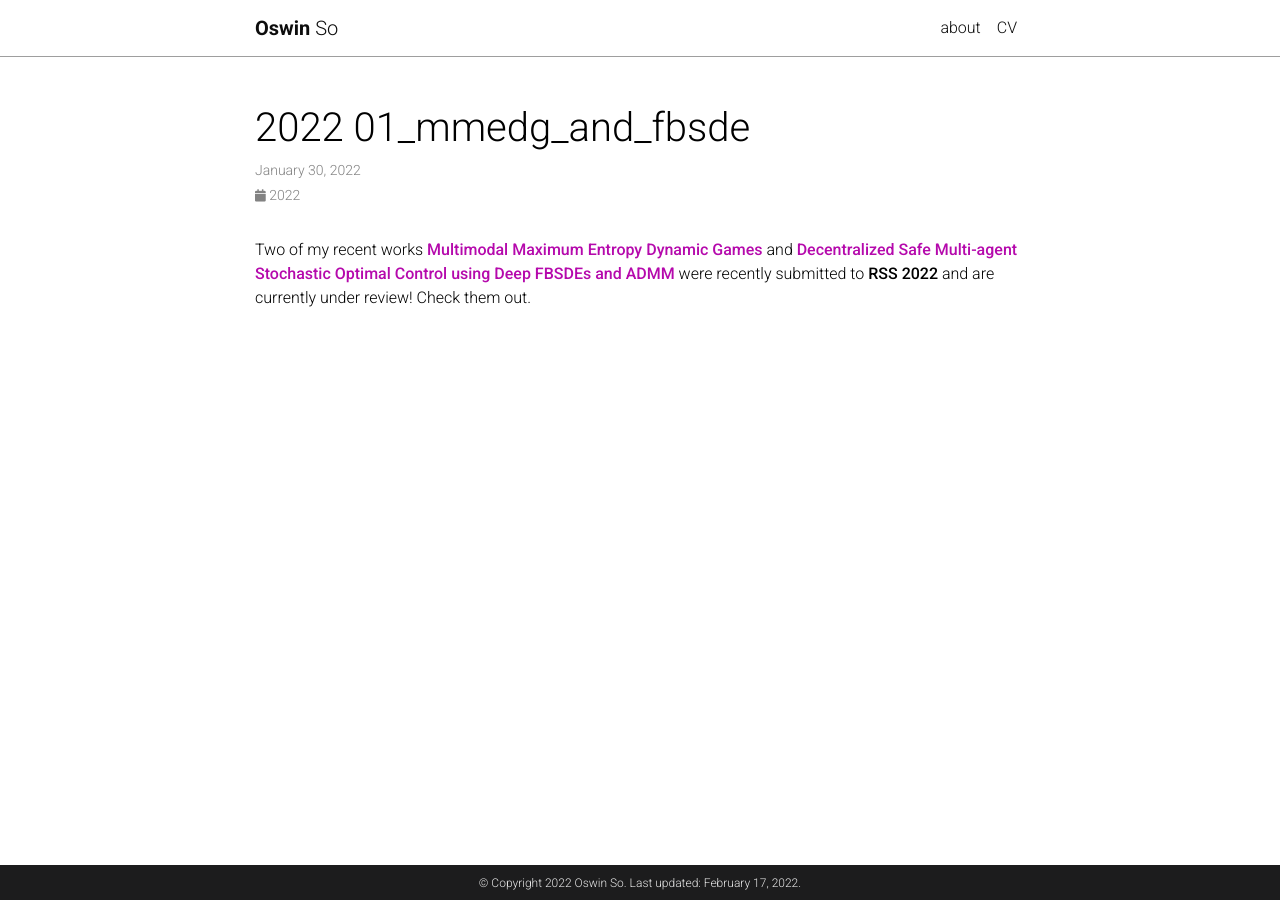
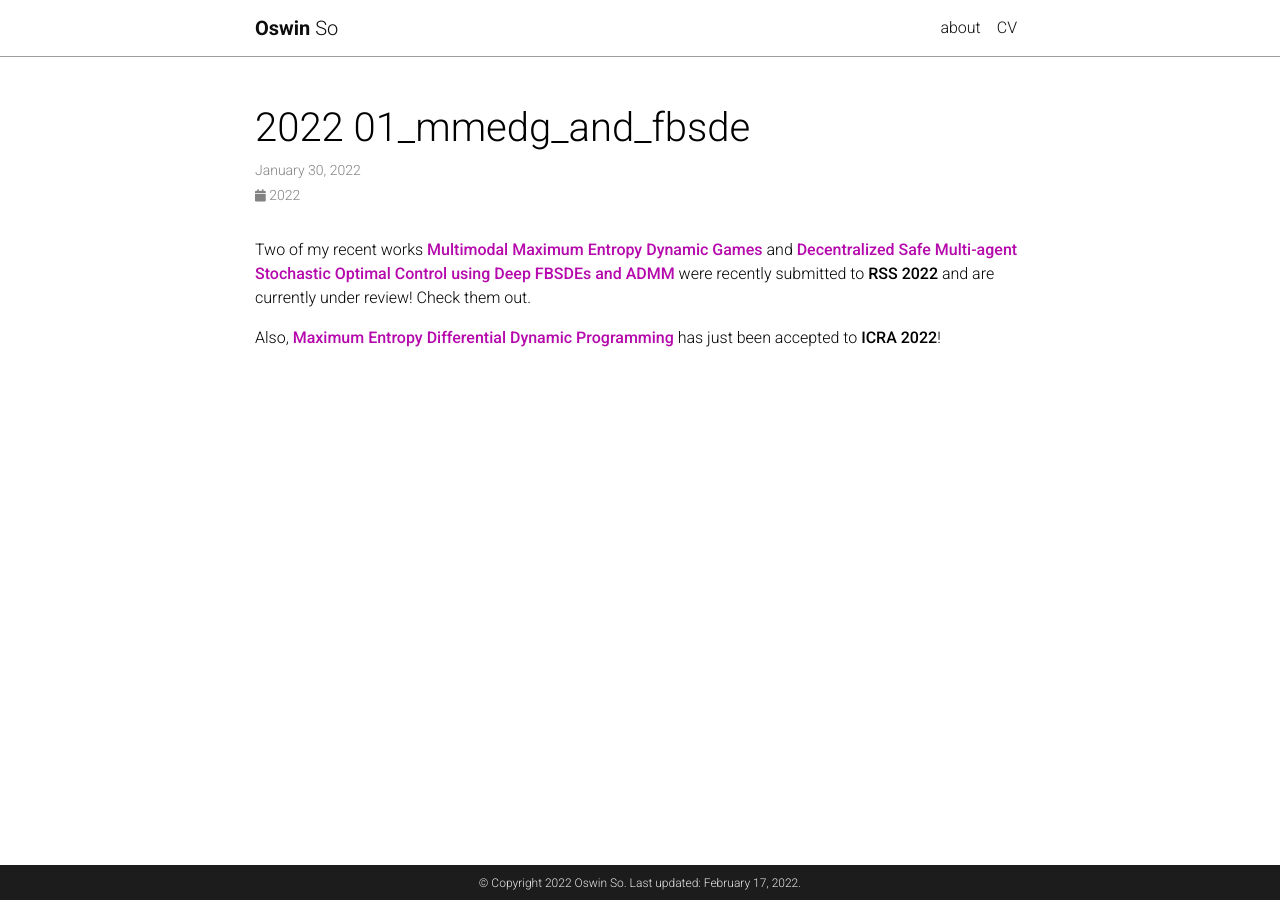
Before and after one commit to oswinso/oswinso.github.io, a Jekyll site: the page built from _news/2022-01_mmedg_and_fbsde.md, in a window 1280 px wide. Built offline with Jekyll 4.4.1, drawn with Linux system fonts in a browser that asks for light colours; nearby versions of some CDN libraries; comment, search, counter and statistics services are not loaded; a style sheet for code colours, icons or effects is not loaded.

Commit message:
Update ICRA 2022 acceptance

```diff
--- a/_bibliography/papers.bib
+++ b/_bibliography/papers.bib
@@ -34,7 +34,7 @@
                  Ziyi Wang and
                  Evangelos A. Theodorou},
     title     = {Maximum Entropy Differential Dynamic Programming},
-    journal   = {ICRA 2022 (in submission)},
+    journal   = {ICRA 2022},
     volume    = {abs/2110.06451},
     year      = {2021},
     abstract={In this paper, we present a novel maximum entropy formulation of the Differential Dynamic Programming algorithm and derive two variants using unimodal and multimodal value functions parameterizations. By combining the maximum entropy Bellman equations with a particular approximation of the cost function, we are able to obtain a new formulation of Differential Dynamic Programming which is able to escape from local minima via exploration with a multimodal policy. To demonstrate the efficacy of the proposed algorithm, we provide experimental results using four systems on tasks that are represented by cost functions with multiple local minima and compare them against vanilla Differential Dynamic Programming. Furthermore, we discuss connections with previous work on the linearly solvable stochastic control framework and its extensions in relation to compositionality.},
--- a/_includes/news.html.liquid
+++ b/_includes/news.html.liquid
@@ -9,7 +9,8 @@
                         <th scope="row">{{ item.date | date: "%b %Y" }}</th>
                         <td>
                             {% if item.inline %}
-                                {{ item.content | remove: '<p>' | remove: '</p>' | emojify }}
+                                {% comment %}{{ item.content | remove: '<p>' | remove: '</p>' | emojify }}{% endcomment %}
+                                {{ item.content | emojify }}
                             {% else %}
                                 <a class="news-title" href="{{ item.url | relative_url }}">{{ item.title }}</a>
                             {% endif %}
--- a/_news/2022-01_mmedg_and_fbsde.md
+++ b/_news/2022-01_mmedg_and_fbsde.md
@@ -7,3 +7,6 @@ Two of my recent works
 <strong>[Multimodal Maximum Entropy Dynamic Games](assets/publications/So_2022_Multimodal_Maximum_Entropy_Dynamic_Games.pdf)</strong> and
 <strong>[Decentralized Safe Multi-agent Stochastic Optimal Control using Deep FBSDEs and ADMM](assets/publications/Pereira_et_al_Decentralized_Safe_Multi-agent_Stochastic_Optimal_Control_using_Deep_FBSDEs.pdf)</strong>
 were recently submitted to **RSS 2022** and are currently under review! Check them out.
+
+Also, <strong>[Maximum Entropy Differential Dynamic Programming](https://arxiv.org/pdf/2110.06451.pdf)</strong>
+has just been accepted to **ICRA 2022**!
```
